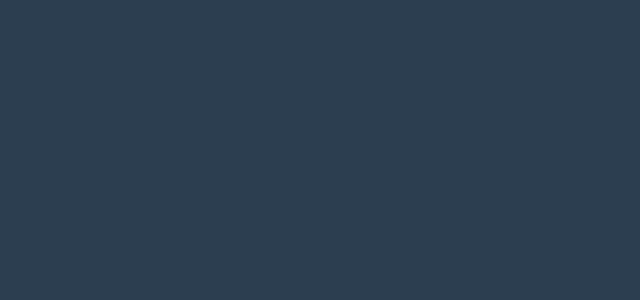
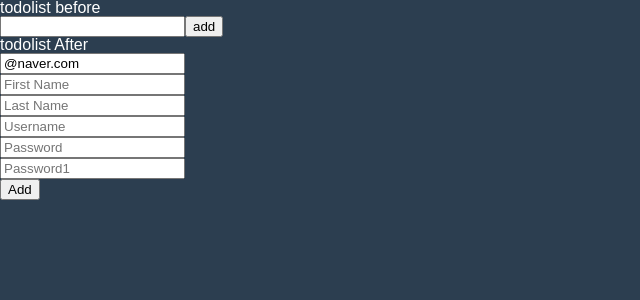
Before and after one commit to siri906/nomad, a React (Create React App) app: page / in a window 1280 px wide. Shown: the top 300 px of the page, without its empty margins (0-640 px from the left). Built offline with nearby package versions, Linux system fonts and the light colour scheme.

Commit message:
react-hook-form 기본

```diff
--- a/package.json
+++ b/package.json
@@ -20,6 +20,7 @@
     "react-dom": "^18.3.1",
     "react-helmet": "^6.1.0",
     "react-helmet-async": "^2.0.5",
+    "react-hook-form": "^7.52.1",
     "react-router-dom": "6.4",
     "react-scripts": "5.0.1",
     "recoil": "^0.7.7",
@@ -37,7 +38,6 @@
     "extends": [
       "react-app",
       "react-app/jest",
-      "prettier",
       "plugin:@typescript-eslint/recommended"
     ]
   },
--- a/src/App.tsx
+++ b/src/App.tsx
@@ -1,12 +1,10 @@
-import Router from "./router";
 import { createGlobalStyle } from "styled-components";
 import { Helmet, HelmetProvider } from "react-helmet-async";
 import { ReactQueryDevtools } from "@tanstack/react-query-devtools";
 import { ThemeProvider } from "styled-components";
 import { darkTheme, lightTheme } from "./theme";
-import { useState } from "react";
-import { useRecoilValue } from "recoil";
-import { isDarkAtom } from "./atom";
+import TodoList from "./ToDoList";
+import TodoListAfter from "./TodoListAfter";
 
 const GlobalStyle = createGlobalStyle`
 html, body, div, span, applet, object, iframe,
@@ -80,6 +78,10 @@ export default function App() {
       </HelmetProvider>
       <ThemeProvider theme={darkTheme}>
         <GlobalStyle />
+        <h2>todolist before</h2>
+        <TodoList />
+        <h2>todolist After</h2>
+        <TodoListAfter />
       </ThemeProvider>
       <ReactQueryDevtools initialIsOpen={false} />
     </>
--- /dev/null
+++ b/src/ToDoList.tsx
@@ -0,0 +1,29 @@
+import { useState } from "react";
+
+export default function TodoList() {
+  const [todo, setTodo] = useState("");
+  const [todoError, setTodoError] = useState("");
+  const onChange = (event: React.FormEvent<HTMLInputElement>) => {
+    const {
+      currentTarget: { value },
+    } = event;
+    setTodo(value);
+    setTodoError("");
+  };
+  const onSubmit = (event: React.FormEvent<HTMLFormElement>) => {
+    event.preventDefault();
+    if (todo.length < 10) {
+      return console.log("error");
+    }
+    console.log("submit");
+  };
+  return (
+    <div>
+      <form action="" onSubmit={onSubmit}>
+        <input type="text" value={todo} onChange={onChange} />
+        <button>add</button>
+        {todoError !== "" ? todoError : null}
+      </form>
+    </div>
+  );
+}
--- /dev/null
+++ b/src/TodoListAfter.tsx
@@ -0,0 +1,85 @@
+import { useState } from "react";
+import { useForm } from "react-hook-form";
+
+interface IFormData {
+  [key: string]: string;
+}
+
+export default function TodoListAfter() {
+  //register는 이전에 todo list에서 적었던 것을 적을 필요가 없음
+  // register 안에는 , onchange, onblur(커서 밖으로 나감), ref, name (내가 입력해서 지정한) 이있음
+  // watch는 const [todo, setTodo] = useState(); 이거 역활을 함 입력하면 값이 다 들어옴
+  //handleSubmit 은 submit 동작시 원하는 함수에 연결 시켜준다
+  // formState 는 해당 input 에 개별 상태 값을 알려준다
+  const {
+    register,
+    watch,
+    handleSubmit,
+    formState: { errors },
+    setError,
+  } = useForm<IFormData>({
+    defaultValues: {
+      email: "@naver.com",
+    },
+  });
+  // console.log({ ...register("todo") });
+  //watch 안에 input 값이 다 들어감 하나만 감지하는게 아님
+  // console.log(watch());
+  console.log(errors, "formstate");
+  const onValid = (data: IFormData) => {
+    if (data.password !== data.password1) {
+      setError("password1", { message: "비번 다름" }, { shouldFocus: true });
+    }
+  };
+
+  return (
+    <div>
+      <form action="" onSubmit={handleSubmit(onValid)}>
+        <div>
+          {/* 옵션 안에 값을 입력하면 요건 충족을 못했을 경우, 자동으로 커서가 해당 input에 간다 */}
+          {/* true 값이 아닌 메시지 입력하면 그 메시지를 담아감  */}
+          <input
+            {...register("email", {
+              required: {
+                value: true,
+                message: "must write Email",
+              },
+              pattern: {
+                value: /^[A-Za-z0-9._%+-]+@naver.com$/,
+                message: "네이버만 가능",
+              },
+            })}
+            placeholder="Email"
+          />
+          <p>{errors.email?.message}</p>
+        </div>
+        <div>
+          <input {...register("firstName", { minLength: 5 })} placeholder="First Name" />
+        </div>
+        <div>
+          <input {...register("lastName")} placeholder="Last Name" />
+        </div>
+        <div>
+          <input {...register("username")} placeholder="Username" />
+        </div>
+        <div>
+          <input
+            {...register("password", {
+              required: "must write password",
+              validate: {
+                noNumber: (value) => (value.includes("123") ? "123 쓰지마" : true),
+              },
+            })}
+            placeholder="Password"
+          />
+          <span>{errors.password?.message}</span>
+        </div>
+        <div>
+          <input {...register("password1")} placeholder="Password1" />
+          <span>{errors.password1?.message}</span>
+        </div>
+        <button>Add</button>
+      </form>
+    </div>
+  );
+}
```
Also changed, not shown: 1 other file (tests, documents, lock files or other folders).
